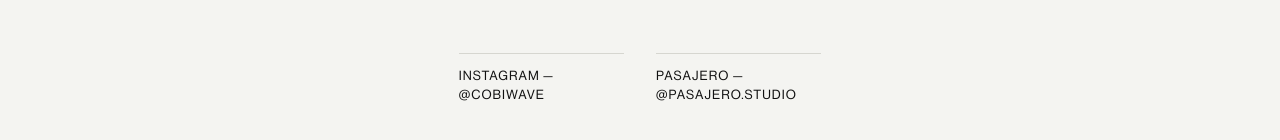
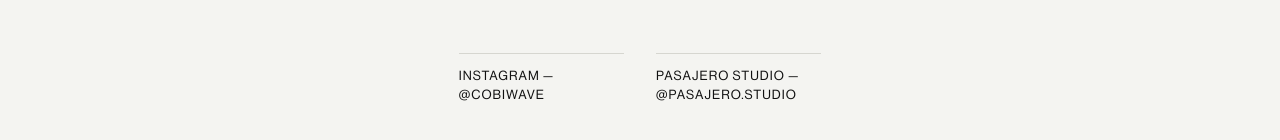
Before and after one commit to cobiwave/jacobo-martinez, a Next.js app: page / in a window 1280 px wide. Shown: the part 3821-3961 px from the top of the page. Built offline with nearby package versions, Linux system fonts and the light colour scheme.

Commit message:
chore: quick content updates

```diff
--- a/app/_components/About.tsx
+++ b/app/_components/About.tsx
@@ -11,7 +11,7 @@ const facts = [
 		text: "Adidas, Amazon, HP, Intuit and other global brands.",
 	},
 	{
-    title: "PASAJERO Studio",
+		title: "PASAJERO STUDIO",
 		text: "Founder of a filmmaking and photography studio focused on cinematography and video direction.",
 	},
 	{
@@ -22,7 +22,11 @@ const facts = [
 
 export function About() {
 	return (
-    <section id="about" className={`container ${styles.about}`} aria-labelledby="about-title">
+		<section
+			id="about"
+			className={`container ${styles.about}`}
+			aria-labelledby="about-title"
+		>
 			<SectionHeading id="about-title" index="01" title="About" />
 
 			<p className={styles.statement}>
--- a/app/_components/Contact.tsx
+++ b/app/_components/Contact.tsx
@@ -2,16 +2,23 @@ import { SectionHeading } from "./SectionHeading";
 import styles from "./Contact.module.css";
 
 const links = [
-  { label: "Instagram — @cobiwave", href: "https://www.instagram.com/cobiwave/" },
 	{
-    label: "PASAJERO — @pasajero.studio",
+		label: "Instagram — @cobiwave",
+		href: "https://www.instagram.com/cobiwave/",
+	},
+	{
+		label: "PASAJERO STUDIO — @pasajero.studio",
 		href: "https://www.instagram.com/pasajero.studio/",
 	},
 ];
 
 export function Contact() {
 	return (
-    <section id="contact" className={`container ${styles.contact}`} aria-labelledby="contact-title">
+		<section
+			id="contact"
+			className={`container ${styles.contact}`}
+			aria-labelledby="contact-title"
+		>
 			<SectionHeading id="contact-title" index="03" title="Contact" />
 
 			<p className={styles.lead}>
```
Also changed, not shown: 1 other file (tests, documents, lock files or other folders). Lines whose indentation alone changed are shown as unchanged.
